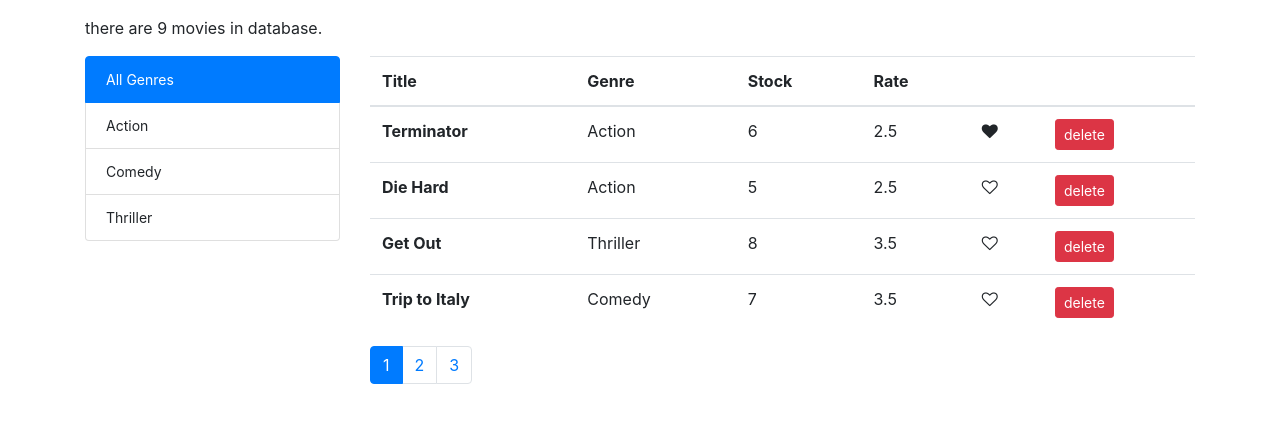
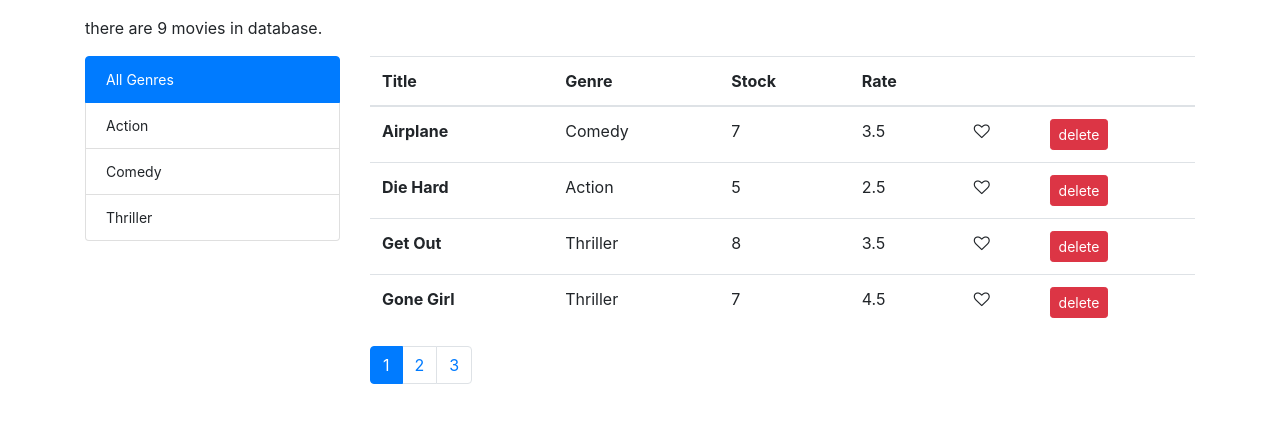
Before and after one commit to amir-9/movies, a React (Create React App) app: page / in a window 1280 px wide. Shown: the top 422 px of the page. Built offline with nearby package versions, Linux system fonts and the light colour scheme.

Commit message:
[FEATURE] add sort by headers title

```diff
--- a/src/components/Movies.jsx
+++ b/src/components/Movies.jsx
@@ -6,21 +6,41 @@ import Paginate from "../utils/Paginate";
 import Filter from "./Filter";
 import FilterByGenre from "../utils/Filter";
 import CountMoviesInDatabase from "./CountMoviesInDatabase";
+import Sort from "../utils/sort";
+
 class Movies extends Component {
+  tableHeaders = [
+    { name: "Title", path: "title" },
+    { name: "Genre", path: "genre.name" },
+    { name: "Stock", path: "numberInStock" },
+    { name: "Rate", path: "dailyRentalRate" },
+    { name: "" },
+    { name: "" },
+  ];
+
   state = {
-    movies: getMovies(),
+    allMovies: getMovies(),
+    filteredMovies: getMovies(),
+    sortedMovies: Sort("", getMovies()),
+    currentGenre: "All Genres",
+    currentPageNumber: 1,
     pageSize: 4,
-    currentPageNumber: 1,
-    currentGenre: "All Genres",
-    filteredMovies: getMovies(),
+    orderBy: "title",
+    orderType: "acs",
   };
 
   render() {
     const moviesCount = this.state.filteredMovies.length;
-    const { pageSize, currentPageNumber, currentGenre, filteredMovies } =
-      this.state;
-
-    const movies = Paginate(filteredMovies, pageSize, currentPageNumber);
+    const {
+      pageSize,
+      currentPageNumber,
+      currentGenre,
+      filteredMovies,
+      orderBy,
+      orderType,
+    } = this.state;
+    const sortedMovies = Sort(orderBy, filteredMovies, orderType);
+    const movies = Paginate(sortedMovies, pageSize, currentPageNumber);
     return (
       <React.Fragment>
         <CountMoviesInDatabase moviesCount={moviesCount} />
@@ -34,8 +54,10 @@ class Movies extends Component {
           <div className="col-9">
             <MoviesTable
               movies={movies}
+              tableHeaders={this.tableHeaders}
               onDelete={this.deleteMovieHandler}
-              onClick={this.clickHandler}
+              onClick={this.likeClickHandler}
+              onSort={this.sortClickHandler}
             />
             <Pagination
               pageSize={pageSize}
@@ -49,8 +71,8 @@ class Movies extends Component {
     );
   }
   deleteMovieHandler = (movie) => {
-    const movies = this.state.movies.filter((m) => m._id !== movie._id);
-    this.setState({ movies });
+    const allMovies = this.state.allMovies.filter((m) => m._id !== movie._id);
+    this.setState({ allMovies });
     const filteredMovies = this.state.filteredMovies.filter(
       (m) => m._id !== movie._id
     );
@@ -62,11 +84,11 @@ class Movies extends Component {
       this.setState({ currentPageNumber: this.state.currentPageNumber - 1 });
     }
   };
-  clickHandler = (movie) => {
-    const movies = this.state.movies;
-    const index = movies.indexOf(movie);
-    movies[index].isLiked = !movies[index].isLiked;
-    this.setState({ movies });
+  likeClickHandler = (movie) => {
+    const allMovies = this.state.allMovies;
+    const index = allMovies.indexOf(movie);
+    allMovies[index].isLiked = !allMovies[index].isLiked;
+    this.setState({ allMovies });
   };
   paginationClickHandler = (e, number) => {
     e.preventDefault();
@@ -76,8 +98,15 @@ class Movies extends Component {
     this.setState({ currentPageNumber: 1 });
     this.setState({ currentGenre: genre });
     this.setState({
-      filteredMovies: FilterByGenre(this.state.movies, genre),
+      filteredMovies: FilterByGenre(this.state.allMovies, genre),
     });
+  };
+  sortClickHandler = (header) => {
+    if (header.path === this.state.orderBy) {
+      const orderType = this.state.orderType === "acs" ? "desc" : "acs";
+      this.setState({ orderType });
+    }
+    this.setState({ orderBy: header.path });
   };
 }
 
--- a/src/components/MoviesTable.jsx
+++ b/src/components/MoviesTable.jsx
@@ -1,16 +1,21 @@
 import Like from "../common/Like";
 const MoviesTable = (props) => {
-  const { movies ,onDelete,onClick} = props;
+  const { movies, onDelete, onClick, onSort, tableHeaders } = props;
   return (
     <table className="table">
       <thead>
         <tr>
-          <th scope="col">Title</th>
-          <th scope="col">Genre</th>
-          <th scope="col">Stock</th>
-          <th scope="col">Rate</th>
-          <th scope="col"></th>
-          <th scope="col"></th>
+          {tableHeaders.map((header, index) => (
+            <th
+              key={index}
+              onClick={() => {
+                onSort(header);
+              }}
+              scope="col"
+            >
+              {header.name}
+            </th>
+          ))}
         </tr>
       </thead>
       <tbody>
--- /dev/null
+++ b/src/utils/sort.js
@@ -0,0 +1,7 @@
+import _ from "lodash";
+const Sort = (header, items, orderType) => {
+  const sortedItems = _.orderBy(items, header, orderType);
+  return sortedItems;
+};
+
+export default Sort;
```
